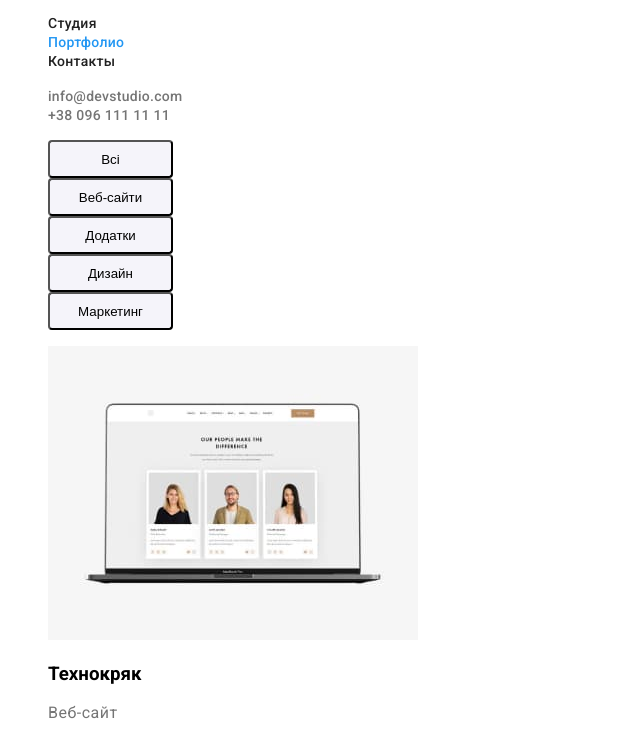
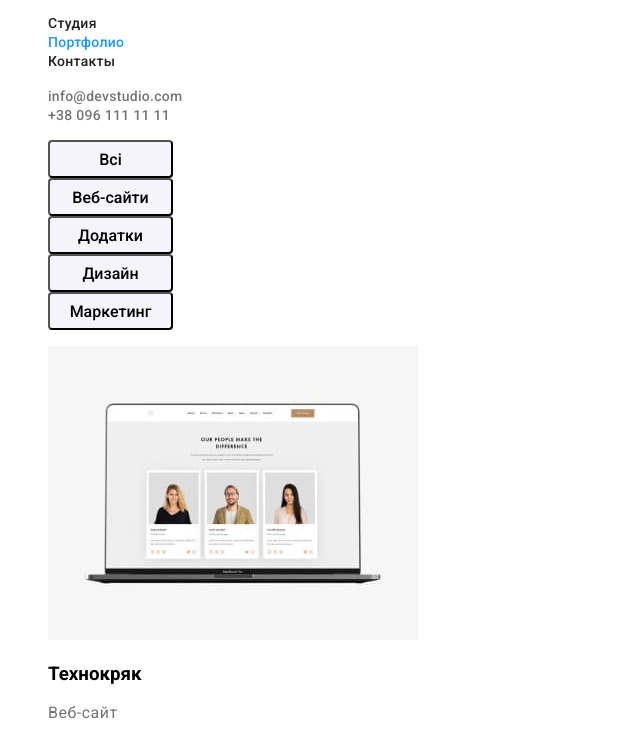
Before and after one commit to Marmurik/goit-markup-hw-03, a plain HTML site: page portfolio.html in a window 1280 px wide. Shown: the part 41-776 px from the top of the page, without its empty margins (0-640 px from the left). Drawn offline with Linux system fonts and the light colour scheme.

Commit message:
buttons size correction

```diff
--- a/css/styles.css
+++ b/css/styles.css
@@ -242,6 +242,10 @@ ul {
 }
 /*-------------------BUTTONS----------------------*/
 .btn-design {
+  font-family: "Roboto", sans-serif;
+  font-size: 16px;
+  line-height: 1, 62;
+  font-weight: 500;
   width: 125px;
   height: 38px;
   left: 593px;
```
